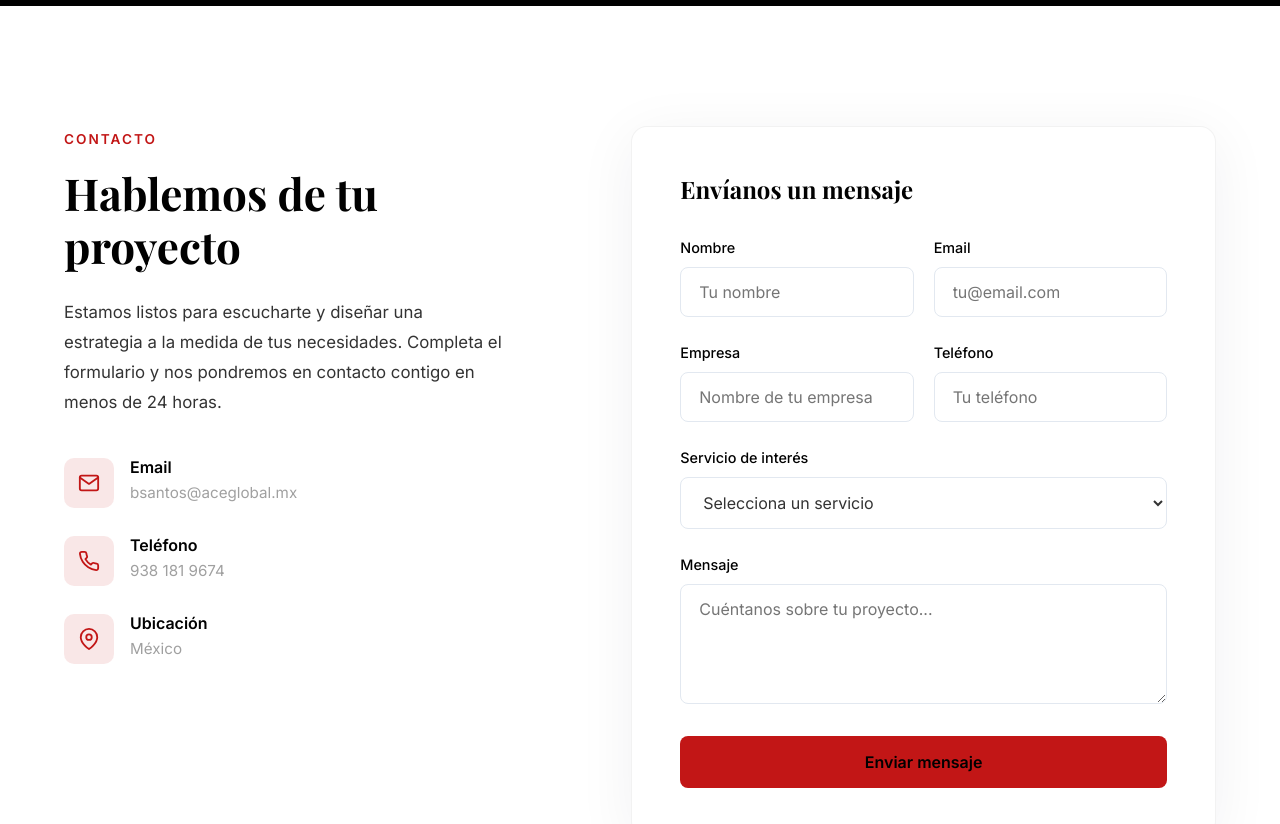
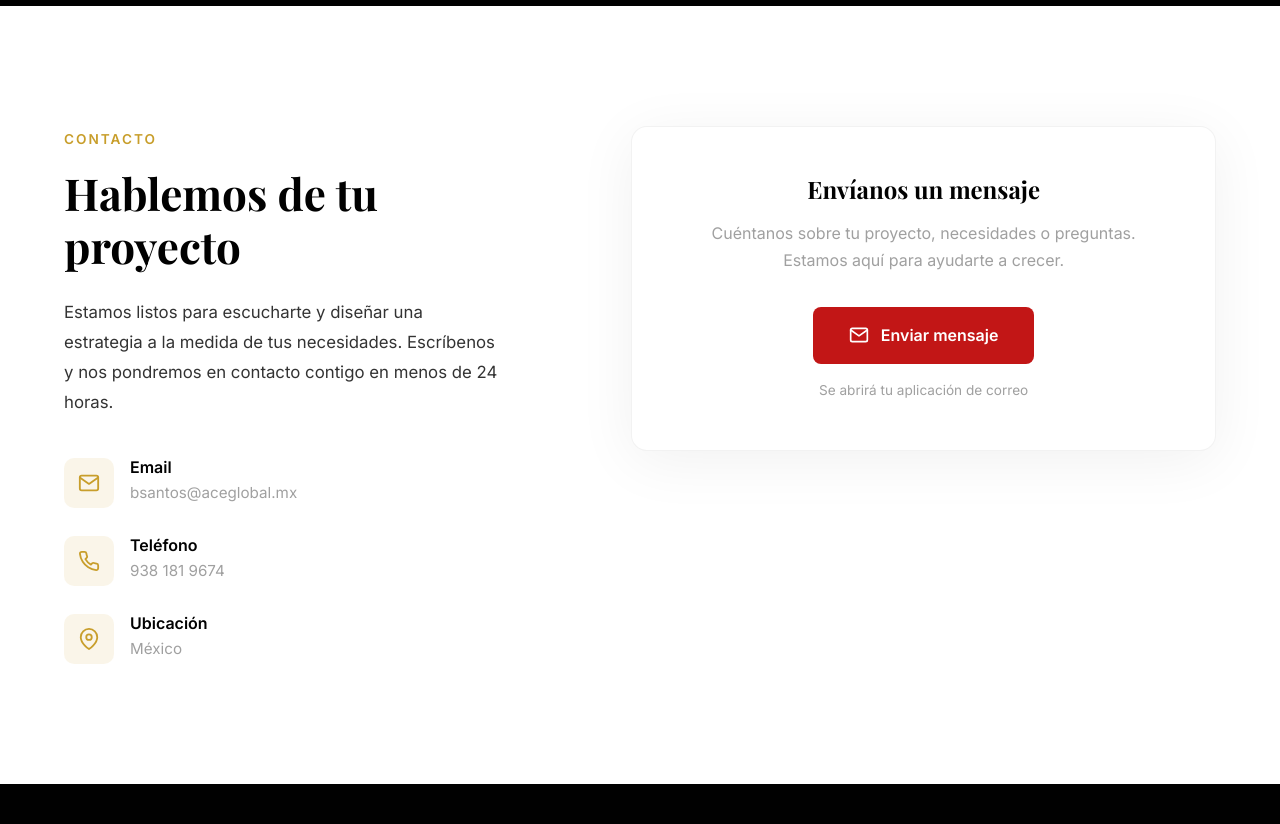
Before and after one commit to jorgeaz2001-lgtm/aceglobal-web, a Next.js app: page / in a window 1280 px wide. Shown: the part 4020-4844 px from the top of the page. Built offline with nearby package versions, Linux system fonts and the light colour scheme.

Commit message:
Replace contact form with mailto button

```diff
--- a/components/ContactSection.module.css
+++ b/components/ContactSection.module.css
@@ -22,7 +22,7 @@
 
 .label {
   display: inline-block;
-  color: var(--secondary);
+  color: var(--accent);
   font-size: 0.85rem;
   font-weight: 600;
   text-transform: uppercase;
@@ -59,12 +59,12 @@
 .detailIcon {
   width: 50px;
   height: 50px;
-  background: rgba(194, 22, 22, 0.1);
+  background: rgba(200, 158, 43, 0.1);
   border-radius: 10px;
   display: flex;
   align-items: center;
   justify-content: center;
-  color: var(--secondary);
+  color: var(--accent);
   flex-shrink: 0;
 }
 
@@ -81,99 +81,53 @@
   font-size: 0.95rem;
 }
 
-.form {
+.ctaBox {
   background: var(--white);
   border-radius: 16px;
   padding: 48px;
   border: 1px solid rgba(0, 0, 0, 0.05);
-  box-shadow: 0 10px 60px rgba(10, 25, 47, 0.06);
+  box-shadow: 0 10px 60px rgba(1, 1, 1, 0.06);
+  text-align: center;
 }
 
-.form h3 {
+.ctaBox h3 {
   font-family: 'Playfair Display', serif;
   font-size: 1.5rem;
   color: var(--primary);
+  margin-bottom: 16px;
+}
+
+.ctaBox p {
+  color: var(--text-light);
+  font-size: 1rem;
+  line-height: 1.7;
   margin-bottom: 32px;
 }
 
-.group {
-  margin-bottom: 24px;
-}
-
-.group label {
-  display: block;
-  font-size: 0.9rem;
-  font-weight: 500;
-  color: var(--primary);
-  margin-bottom: 8px;
-}
-
-.group input,
-.group select,
-.group textarea {
-  width: 100%;
-  padding: 14px 18px;
-  border: 1px solid #e2e8f0;
-  border-radius: 8px;
-  font-size: 1rem;
-  color: var(--text);
-  background: var(--bg);
-  transition: var(--transition);
-  font-family: inherit;
-}
-
-.group input:focus,
-.group select:focus,
-.group textarea:focus {
-  outline: none;
-  border-color: var(--secondary);
-  box-shadow: 0 0 0 3px rgba(194, 22, 22, 0.1);
-}
-
-.group textarea {
-  resize: vertical;
-  min-height: 120px;
-}
-
-.row {
-  display: grid;
-  grid-template-columns: 1fr 1fr;
-  gap: 20px;
-}
-
-.submitBtn {
-  width: 100%;
+.emailBtn {
+  display: inline-flex;
+  align-items: center;
+  gap: 12px;
   background: var(--secondary);
-  color: var(--primary);
-  padding: 16px;
+  color: var(--white);
+  padding: 16px 36px;
   border-radius: 8px;
   font-size: 1rem;
   font-weight: 600;
   transition: var(--transition);
-  border: none;
-  cursor: pointer;
 }
 
-.submitBtn:hover {
+.emailBtn:hover {
   background: #9a1111;
-  transform: translateY(-2px);
+  transform: translateY(-3px);
   box-shadow: 0 10px 30px rgba(194, 22, 22, 0.25);
 }
 
-.success {
-  text-align: center;
-  padding: 60px 20px;
-}
-
-.success h3 {
-  font-family: 'Playfair Display', serif;
-  font-size: 1.75rem;
-  color: var(--primary);
-  margin: 24px 0 12px;
-}
-
-.success p {
+.note {
+  display: block;
+  margin-top: 16px;
   color: var(--text-light);
+  font-size: 0.85rem;
 }
 
 @media (max-width: 968px) {
@@ -186,13 +140,7 @@
     max-width: 100%;
   }
 
-  .form {
+  .ctaBox {
     padding: 36px 28px;
   }
 }
-
-@media (max-width: 600px) {
-  .row {
-    grid-template-columns: 1fr;
-  }
-}
--- a/components/ContactSection.tsx
+++ b/components/ContactSection.tsx
@@ -1,18 +1,10 @@
 "use client";
 
-import { useState } from "react";
 import { motion } from "framer-motion";
 import AnimatedSection from "./AnimatedSection";
 import styles from "./ContactSection.module.css";
 
 export default function ContactSection() {
-  const [submitted, setSubmitted] = useState(false);
-
-  const handleSubmit = (e: React.FormEvent) => {
-    e.preventDefault();
-    setSubmitted(true);
-  };
-
   return (
     <section className={styles.contact} id="contacto">
       <div className={styles.container}>
@@ -22,7 +14,7 @@ export default function ContactSection() {
             <h2 className={styles.title}>Hablemos de tu proyecto</h2>
             <p className={styles.text}>
               Estamos listos para escucharte y diseñar una estrategia a la medida de tus necesidades.
-              Completa el formulario y nos pondremos en contacto contigo en menos de 24 horas.
+              Escríbenos y nos pondremos en contacto contigo en menos de 24 horas.
             </p>
 
             <div className={styles.details}>
@@ -80,81 +72,28 @@ export default function ContactSection() {
 
           <AnimatedSection delay={0.2}>
             <motion.div
-              className={styles.form}
+              className={styles.ctaBox}
               initial={{ opacity: 0, scale: 0.95 }}
               whileInView={{ opacity: 1, scale: 1 }}
               viewport={{ once: true }}
               transition={{ duration: 0.6, delay: 0.3 }}
             >
-              {submitted ? (
-                <motion.div
-                  className={styles.success}
-                  initial={{ scale: 0.8, opacity: 0 }}
-                  animate={{ scale: 1, opacity: 1 }}
-                  transition={{ type: "spring", stiffness: 200 }}
-                >
-                  <svg width="64" height="64" viewBox="0 0 24 24" fill="none" stroke="#c21616" strokeWidth="2" strokeLinecap="round" strokeLinejoin="round">
-                    <path d="M22 11.08V12a10 10 0 1 1-5.93-9.14"/>
-                    <polyline points="22 4 12 14.01 9 11.01"/>
-                  </svg>
-                  <h3>¡Mensaje enviado!</h3>
-                  <p>Gracias por contactarnos. Te responderemos en menos de 24 horas.</p>
-                </motion.div>
-              ) : (
-                <>
-                  <h3>Envíanos un mensaje</h3>
-                  <form onSubmit={handleSubmit}>
-                    <div className={styles.row}>
-                      <motion.div
-                        className={styles.group}
-                        whileFocus={{ scale: 1.02 }}
-                      >
-                        <label htmlFor="name">Nombre</label>
-                        <input type="text" id="name" name="name" required placeholder="Tu nombre" />
-                      </motion.div>
-                      <motion.div
-                        className={styles.group}
-                        whileFocus={{ scale: 1.02 }}
-                      >
-                        <label htmlFor="email">Email</label>
-                        <input type="email" id="email" name="email" required placeholder="tu@email.com" />
-                      </motion.div>
-                    </div>
-                    <div className={styles.row}>
-                      <div className={styles.group}>
-                        <label htmlFor="company">Empresa</label>
-                        <input type="text" id="company" name="company" placeholder="Nombre de tu empresa" />
-                      </div>
-                      <div className={styles.group}>
-                        <label htmlFor="phone">Teléfono</label>
-                        <input type="tel" id="phone" name="phone" placeholder="Tu teléfono" />
-                      </div>
-                    </div>
-                    <div className={styles.group}>
-                      <label htmlFor="service">Servicio de interés</label>
-                      <select id="service" name="service" defaultValue="">
-                        <option value="" disabled>Selecciona un servicio</option>
-                        <option value="marketing">Marketing Industrial</option>
-                        <option value="comercio">Comercio Exterior</option>
-                        <option value="ambos">Ambos</option>
-                        <option value="otro">Otro</option>
-                      </select>
-                    </div>
-                    <div className={styles.group}>
-                      <label htmlFor="message">Mensaje</label>
-                      <textarea id="message" name="message" required placeholder="Cuéntanos sobre tu proyecto..."></textarea>
-                    </div>
-                    <motion.button
-                      type="submit"
-                      className={styles.submitBtn}
-                      whileHover={{ scale: 1.02 }}
-                      whileTap={{ scale: 0.98 }}
-                    >
-                      Enviar mensaje
-                    </motion.button>
-                  </form>
-                </>
-              )}
+              <h3>Envíanos un mensaje</h3>
+              <p>
+                Cuéntanos sobre tu proyecto, necesidades o preguntas.
+                Estamos aquí para ayudarte a crecer.
+              </p>
+              <a
+                href="mailto:bsantos@aceglobal.mx?subject=SOLICITUD%20DE%20INFORMACION"
+                className={styles.emailBtn}
+              >
+                <svg width="20" height="20" viewBox="0 0 24 24" fill="none" stroke="currentColor" strokeWidth="2" strokeLinecap="round" strokeLinejoin="round">
+                  <path d="M4 4h16c1.1 0 2 .9 2 2v12c0 1.1-.9 2-2 2H4c-1.1 0-2-.9-2-2V6c0-1.1.9-2 2-2z"/>
+                  <polyline points="22,6 12,13 2,6"/>
+                </svg>
+                Enviar mensaje
+              </a>
+              <span className={styles.note}>Se abrirá tu aplicación de correo</span>
             </motion.div>
           </AnimatedSection>
         </div>
```
